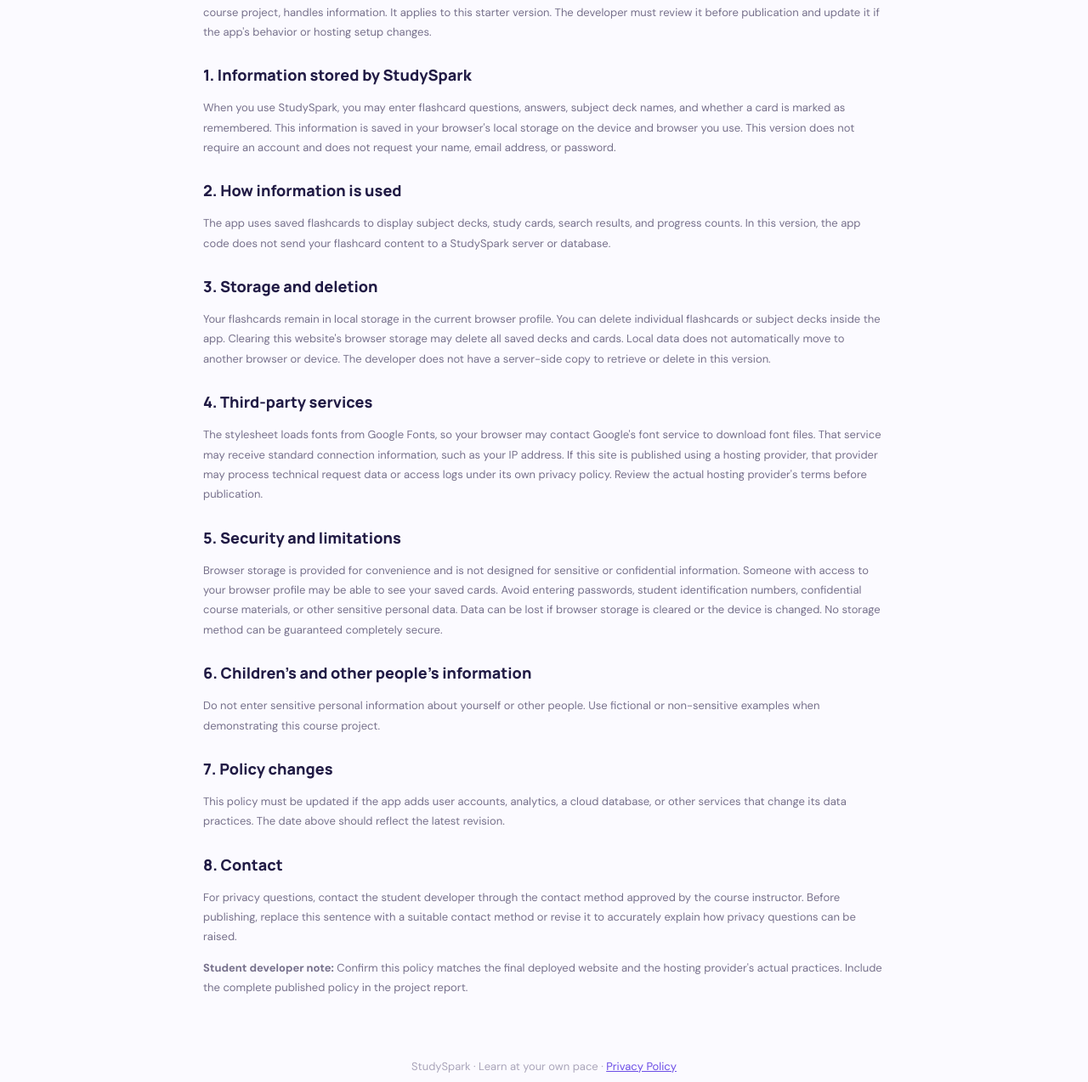
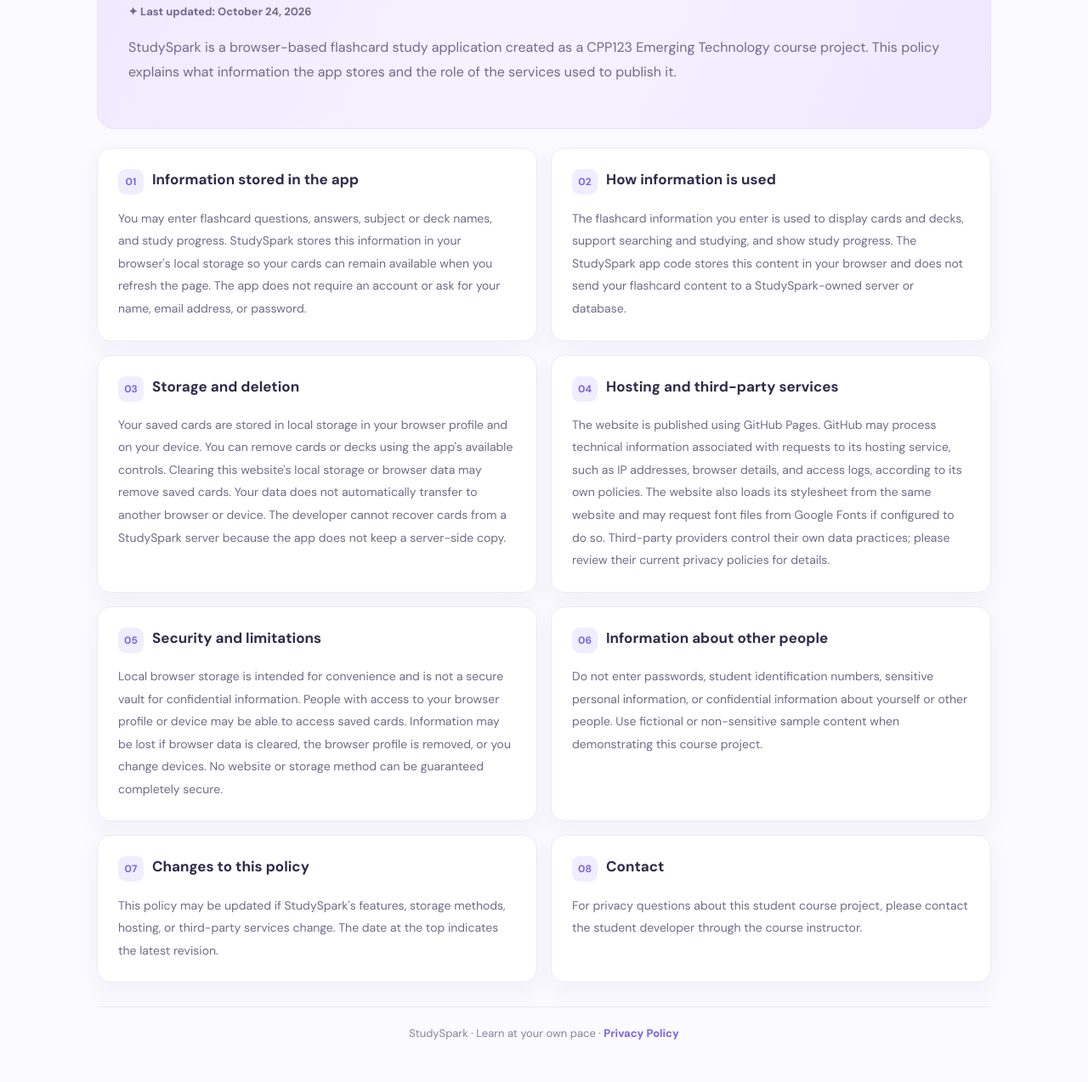
Before and after one commit to benjbucsit56/studyspark-flashcards, a plain HTML site: page privacy.html in a window 1280 px wide. Shown: the part 336-1610 px from the top of the page at 85% size. Drawn offline with Linux system fonts and the light colour scheme.

Commit message:
privacy.html

```diff
--- a/privacy.html
+++ b/privacy.html
@@ -1,50 +1,181 @@
+
 <!DOCTYPE html>
 <html lang="en">
 <head>
   <meta charset="UTF-8">
   <meta name="viewport" content="width=device-width, initial-scale=1.0">
-  <meta name="description" content="StudySpark privacy policy and data practices.">
+  <meta name="description" content="StudySpark Privacy Policy">
   <title>Privacy Policy | StudySpark</title>
   <link rel="stylesheet" href="styles.css">
+  <style>
+    .policy-page {
+      max-width: 1100px;
+      margin: 0 auto;
+      padding: 30px 24px 36px;
+    }
+    .policy-back {
+      display: inline-block;
+      margin-bottom: 18px;
+      color: #7964e8;
+      font-weight: 700;
+      text-decoration: none;
+    }
+    .policy-hero {
+      background: linear-gradient(115deg,#eee9ff,#f7f1ff,#eee8ff);
+      border: 1px solid #e9e3ff;
+      border-radius: 20px;
+      padding: 36px;
+      margin-bottom: 22px;
+    }
+    .policy-hero h1 {
+      color: #28243d;
+      font-size: clamp(30px,4vw,42px);
+      margin: 10px 0;
+    }
+    .policy-hero p {
+      color: #71698f;
+      line-height: 1.8;
+    }
+    .policy-meta {
+      font-size: 13px;
+      font-weight: 700;
+    }
+    .policy-grid {
+      display: grid;
+      grid-template-columns: repeat(2,minmax(0,1fr));
+      gap: 16px;
+    }
+    .policy-section {
+      background: #fff;
+      border: 1px solid #ece9f5;
+      border-radius: 16px;
+      padding: 24px;
+      box-shadow: 0 10px 30px rgba(67,49,130,.05);
+    }
+    .policy-section h2 {
+      display: flex;
+      align-items: flex-start;
+      gap: 10px;
+      color: #302a4a;
+      font-size: 17px;
+      line-height: 1.5;
+      margin-top: 0;
+    }
+    .policy-number {
+      display: inline-grid;
+      place-items: center;
+      flex: 0 0 30px;
+      height: 30px;
+      border-radius: 9px;
+      background: #f0edff;
+      color: #7964e8;
+      font-size: 12px;
+    }
+    .policy-section p {
+      color: #716b87;
+      font-size: 14px;
+      line-height: 1.9;
+      margin-bottom: 0;
+    }
+    .policy-section.wide {
+      grid-column: 1 / -1;
+      background: linear-gradient(140deg,#fff,#faf8ff);
+    }
+    .policy-footer {
+      border-top: 1px solid #ece9f5;
+      margin-top: 28px;
+      padding-top: 20px;
+      text-align: center;
+      color: #88819f;
+      font-size: 13px;
+    }
+    .policy-footer a {
+      color: #7964e8;
+      font-weight: 700;
+      text-decoration: none;
+    }
+    @media(max-width:680px) {
+      .policy-page { padding: 20px 16px; }
+      .policy-hero { padding: 24px; }
+      .policy-grid { grid-template-columns: 1fr; }
+      .policy-section.wide { grid-column: auto; }
+      .policy-section { padding: 20px; }
+    }
+  </style>
 </head>
 <body>
   <header class="topbar">
-    <a class="brand" href="index.html"><span class="brand-icon">✦</span><span>StudySpark<small>YOUR STUDY SPACE</small></span></a>
-    <nav aria-label="Main navigation"><a class="nav-link" href="index.html">Dashboard</a><a class="nav-link active" href="privacy.html">Privacy</a></nav>
+    <a class="brand" href="index.html">
+      <span class="brand-icon">✦</span>
+      <span>StudySpark<small>YOUR STUDY SPACE</small></span>
+    </a>
+    <nav aria-label="Main navigation">
+      <a class="nav-link" href="index.html">Dashboard</a>
+      <a class="nav-link active" href="privacy.html">Privacy</a>
+    </nav>
   </header>
-  <main class="policy-wrap">
-    <a class="back" href="index.html">← Back to StudySpark</a>
-    <p class="eyebrow">YOUR INFORMATION MATTERS</p>
-    <h1>Privacy Policy</h1>
-    <p class="updated">Last updated: October 17, 2026</p>
-    <p>This Privacy Policy describes how StudySpark, a student flashcard study application developed as a CPP123 Emerging Technology course project, handles information. It applies to this starter version. The developer must review it before publication and update it if the app's behavior or hosting setup changes.</p>
 
-    <h2>1. Information stored by StudySpark</h2>
-    <p>When you use StudySpark, you may enter flashcard questions, answers, subject deck names, and whether a card is marked as remembered. This information is saved in your browser's local storage on the device and browser you use. This version does not require an account and does not request your name, email address, or password.</p>
+  <main class="policy-page">
+    <a class="policy-back" href="index.html">← Back to StudySpark</a>
 
-    <h2>2. How information is used</h2>
-    <p>The app uses saved flashcards to display subject decks, study cards, search results, and progress counts. In this version, the app code does not send your flashcard content to a StudySpark server or database.</p>
+    <section class="policy-hero">
+      <p><strong>YOUR INFORMATION MATTERS</strong></p>
+      <h1>Privacy Policy</h1>
+      <p class="policy-meta">✦ Last updated: October 24, 2026</p>
+      <p>
+        StudySpark is a browser-based flashcard study application
+        created as a CPP123 Emerging Technology course project.
+        This policy explains what information the app stores and
+        the role of the services used to publish it.
+      </p>
+    </section>
 
-    <h2>3. Storage and deletion</h2>
-    <p>Your flashcards remain in local storage in the current browser profile. You can delete individual flashcards or subject decks inside the app. Clearing this website's browser storage may delete all saved decks and cards. Local data does not automatically move to another browser or device. The developer does not have a server-side copy to retrieve or delete in this version.</p>
+    <div class="policy-grid">
+      <section class="policy-section">
+        <h2><span class="policy-number">01</span>Information stored in the app</h2>
+        <p>You may enter flashcard questions, answers, subject or deck names, and study progress. StudySpark stores this information in your browser's local storage so your cards can remain available when you refresh the page. The app does not require an account or ask for your name, email address, or password.</p>
+      </section>
 
-    <h2>4. Third-party services</h2>
-    <p>The stylesheet loads fonts from Google Fonts, so your browser may contact Google's font service to download font files. That service may receive standard connection information, such as your IP address. If this site is published using a hosting provider, that provider may process technical request data or access logs under its own privacy policy. Review the actual hosting provider's terms before publication.</p>
+      <section class="policy-section">
+        <h2><span class="policy-number">02</span>How information is used</h2>
+        <p>The flashcard information you enter is used to display cards and decks, support searching and studying, and show study progress. The StudySpark app code stores this content in your browser and does not send your flashcard content to a StudySpark-owned server or database.</p>
+      </section>
 
-    <h2>5. Security and limitations</h2>
-    <p>Browser storage is provided for convenience and is not designed for sensitive or confidential information. Someone with access to your browser profile may be able to see your saved cards. Avoid entering passwords, student identification numbers, confidential course materials, or other sensitive personal data. Data can be lost if browser storage is cleared or the device is changed. No storage method can be guaranteed completely secure.</p>
+      <section class="policy-section">
+        <h2><span class="policy-number">03</span>Storage and deletion</h2>
+        <p>Your saved cards are stored in local storage in your browser profile and on your device. You can remove cards or decks using the app's available controls. Clearing this website's local storage or browser data may remove saved cards. Your data does not automatically transfer to another browser or device. The developer cannot recover cards from a StudySpark server because the app does not keep a server-side copy.</p>
+      </section>
 
-    <h2>6. Children's and other people's information</h2>
-    <p>Do not enter sensitive personal information about yourself or other people. Use fictional or non-sensitive examples when demonstrating this course project.</p>
+      <section class="policy-section">
+        <h2><span class="policy-number">04</span>Hosting and third-party services</h2>
+        <p>The website is published using GitHub Pages. GitHub may process technical information associated with requests to its hosting service, such as IP addresses, browser details, and access logs, according to its own policies. The website also loads its stylesheet from the same website and may request font files from Google Fonts if configured to do so. Third-party providers control their own data practices; please review their current privacy policies for details.</p>
+      </section>
 
-    <h2>7. Policy changes</h2>
-    <p>This policy must be updated if the app adds user accounts, analytics, a cloud database, or other services that change its data practices. The date above should reflect the latest revision.</p>
+      <section class="policy-section">
+        <h2><span class="policy-number">05</span>Security and limitations</h2>
+        <p>Local browser storage is intended for convenience and is not a secure vault for confidential information. People with access to your browser profile or device may be able to access saved cards. Information may be lost if browser data is cleared, the browser profile is removed, or you change devices. No website or storage method can be guaranteed completely secure.</p>
+      </section>
 
-    <h2>8. Contact</h2>
-    <p>For privacy questions, contact the student developer through the contact method approved by the course instructor. Before publishing, replace this sentence with a suitable contact method or revise it to accurately explain how privacy questions can be raised.</p>
+      <section class="policy-section">
+        <h2><span class="policy-number">06</span>Information about other people</h2>
+        <p>Do not enter passwords, student identification numbers, sensitive personal information, or confidential information about yourself or other people. Use fictional or non-sensitive sample content when demonstrating this course project.</p>
+      </section>
 
-    <p><strong>Student developer note:</strong> Confirm this policy matches the final deployed website and the hosting provider's actual practices. Include the complete published policy in the project report.</p>
+      <section class="policy-section">
+        <h2><span class="policy-number">07</span>Changes to this policy</h2>
+        <p>This policy may be updated if StudySpark's features, storage methods, hosting, or third-party services change. The date at the top indicates the latest revision.</p>
+      </section>
+
+      <section class="policy-section">
+        <h2><span class="policy-number">08</span>Contact</h2>
+        <p>For privacy questions about this student course project, please contact the student developer through the course instructor.</p>
+      </section>
+    </div>
+
+    <footer class="policy-footer">
+      StudySpark · Learn at your own pace ·
+      <a href="privacy.html">Privacy Policy</a>
+    </footer>
   </main>
-  <footer>StudySpark · Learn at your own pace · <a href="privacy.html">Privacy Policy</a></footer>
 </body>
 </html>
```
